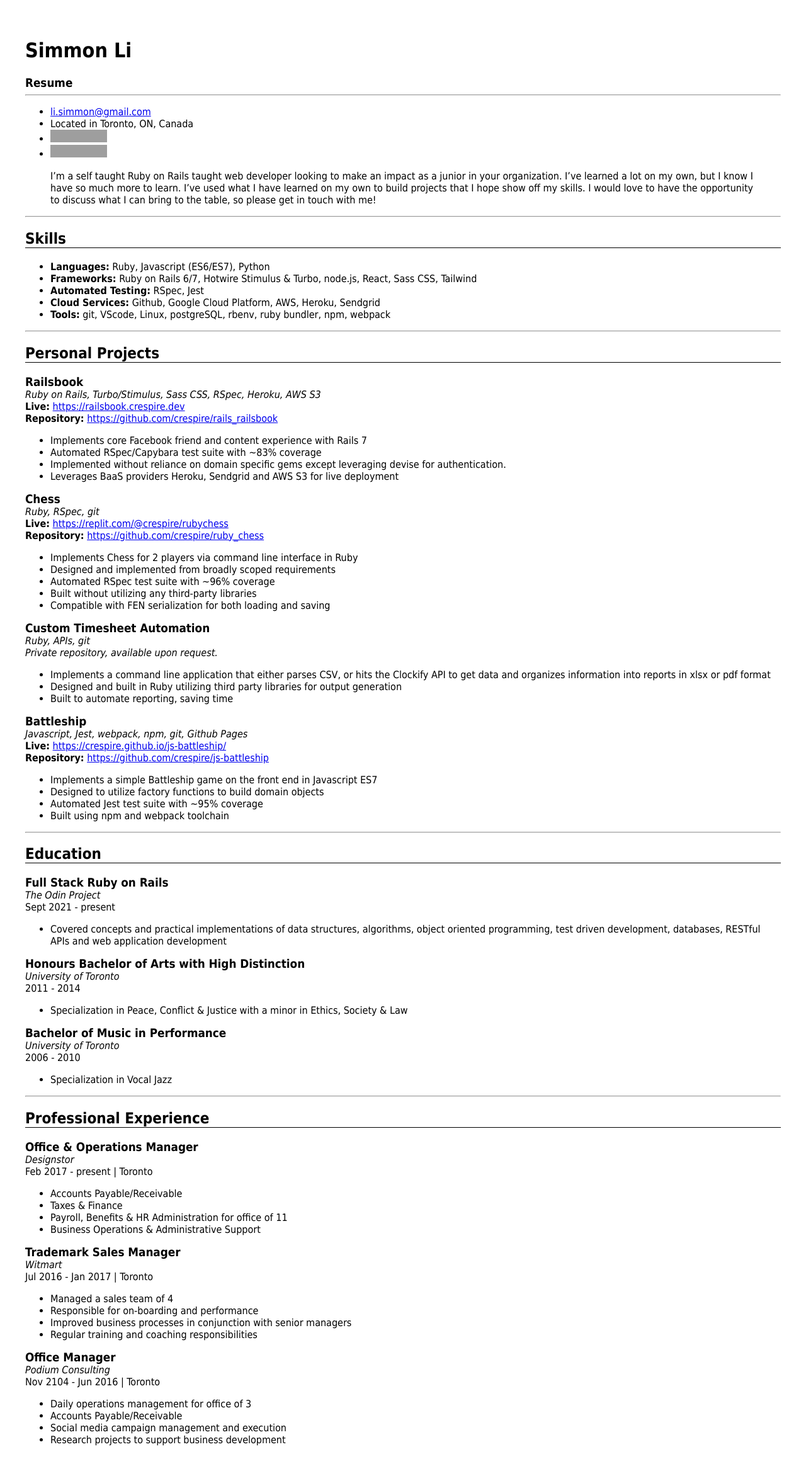
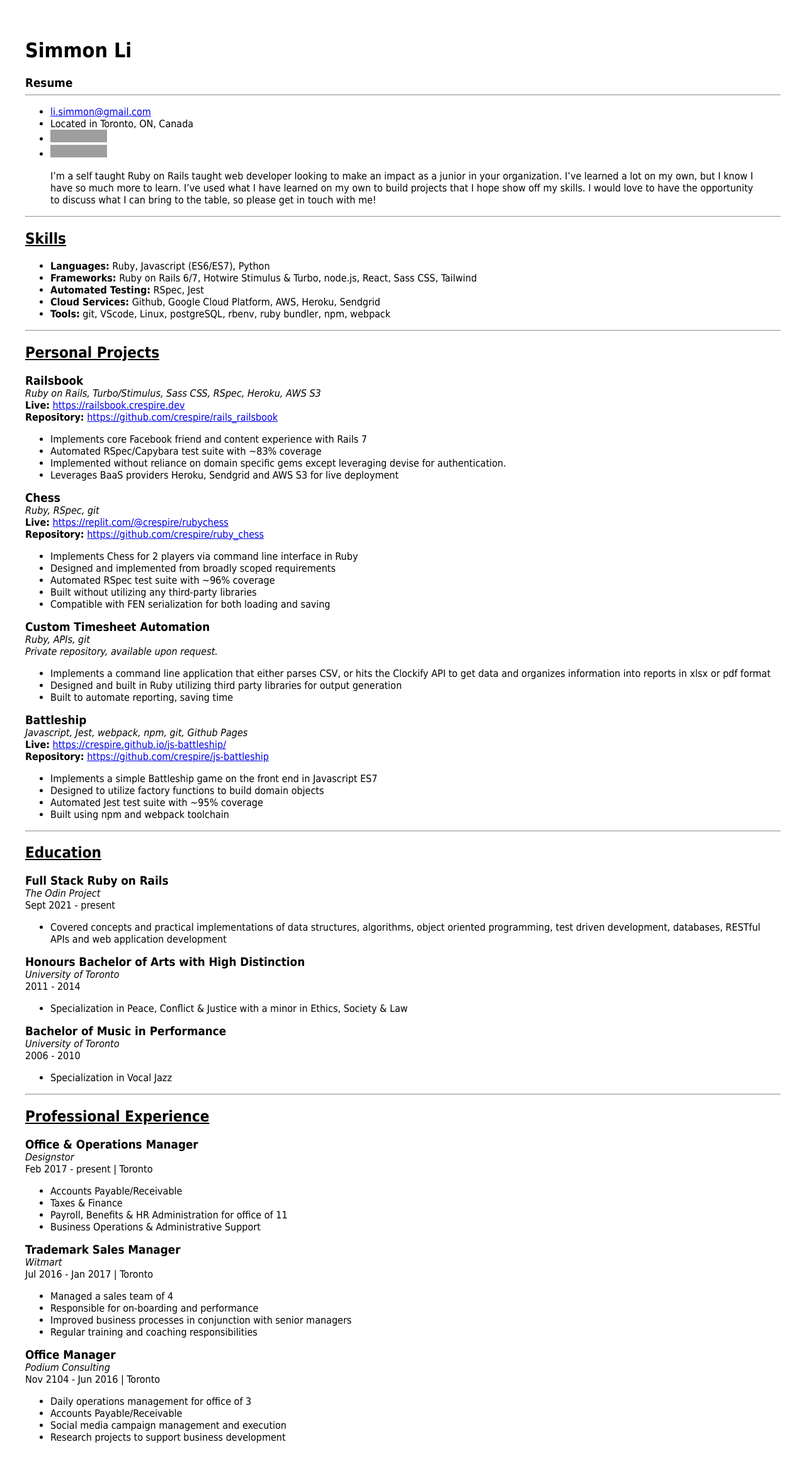
Before and after one commit to crespire/crespire, a Jekyll site: the page built from resume.md, in a window 1280 px wide. Shown: the whole page at 63% size. Built offline with Jekyll 4.4.1, drawn with Linux system fonts in a browser that asks for light colours; our own code applies the rules of GitHub Pages for plain Markdown files; grey boxes are pictures that could not be loaded.

Commit message:
Change h2 style to underline

```diff
--- a/assets/css/styles.css
+++ b/assets/css/styles.css
@@ -10,7 +10,7 @@ body {
 }
 
 h2 {
-  border-bottom: 1px solid black;
+  text-decoration: underline;
 }
 
 p {
```
